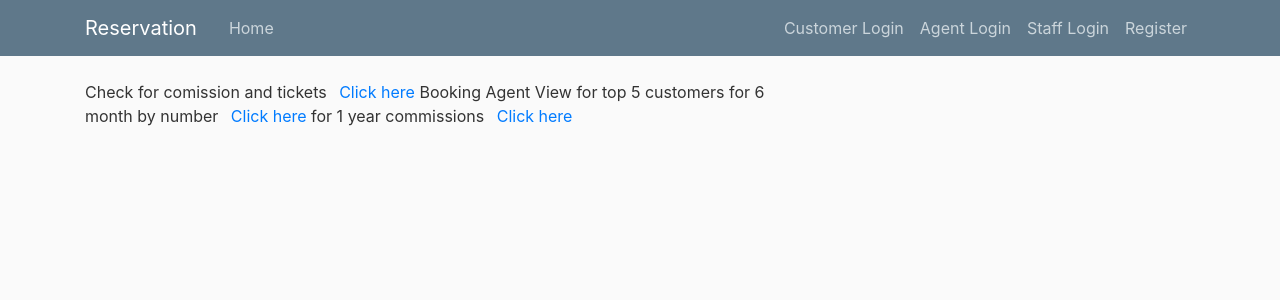
After one commit to Vin2113/New_Reservation_System, a Flask app: page /agent_profile in a window 1280 px wide. The commit adds this page. Shown: the top 300 px of the page. Run offline with Flask 2, Linux system fonts and the light colour scheme; some libraries are stand-ins or nearby versions.

Commit message:
merge success

```diff
--- a/Systems/Routes.py
+++ b/Systems/Routes.py
@@ -132,7 +132,7 @@ def agent_login():
         if account[0] != str_email and bcrypt.check_password_hash(account[1], form.password.data) and id == account[2]:
             session['type'] = 'agent'
             session['loggedin'] = True
-            session['customer'] = account[0]
+            session['agent'] = account[0]
             session['password'] = account[1]
             flash('Login Successful', 'success')
             return redirect(url_for('home'))
@@ -176,12 +176,12 @@ def logout():
     # Remove session data, this will log the user out
     if session['type'] == 'customer':
         session.pop('loggedin', None)
-        session.pop('email', None)
+        session.pop('customer', None)
         session.pop('password', None)
         session.pop('type', None)
     elif session['type'] == 'agent':
         session.pop('loggedin', None)
-        session.pop('email', None)
+        session.pop('agent', None)
         session.pop('password', None)
         session.pop('type', None)
     elif session['type'] == 'staff':
@@ -198,7 +198,7 @@ def logout():
 # Redirect to login page
     return redirect(url_for('home'))
 
-@app.route('/customer_purchase', methods = ["GET", 'Post'])
+@app.route('/customer_purchase', methods = ["GET", 'POST'])
 def purchase():
     if session['loggedin'] == True and session['customer'] != None:
         with model.customer_connection.cursor(pymysql.cursors.DictCursor) as mycursor:
@@ -210,3 +210,55 @@ def purchase():
             mycursor.execute(query)
             model.customer_connection.commit()
             mycursor.close()
+
+@app.route('/customer_profile', methods = ['GET', 'POST'])
+def customer_account():
+    #pulling spending
+    with model.customer_connection.cursor(pymysql.cursors.DictCursor) as mycursor:
+        query = f"Select sum(price) as spending "\
+                "from flight inner join " \
+                "Select * From purchases natural join ticket) as T on flight.flight_num = T.flight_num "\
+                 f"Where customer_email = {session['customer']};"
+        mycursor.execute(query)
+        data = mycursor.fetchall()
+        print(data)
+        mycursor.close()
+
+@app.route('/agent_profile', methods = ['GET', 'POST'])
+def agent_account():
+    return render_template('agent_profile.html')
+    # Booking Agent View for most recent 30 day commissions and number of tickets
+    with model.agent_connection.cursor(pymysql.cursors.DictCursor) as mycursor:
+        query_1 = f"Select sum(price * .1) as commissions, count(ticket_id) as tickets, avg(commissions) as avg_commissions" \
+                f"from flight inner join(Select *" \
+                f"From booking_agent natural join purchases natural join ticket) as T on flight.flight_num = T.flight_num" \
+                f"Where purchase_date > Date_Sub(curdate(), INTERVAL 30 DAY) and email = {session['agent']};"
+        mycursor.execute(query)
+        data = mycursor.fetchall()
+        print(data)
+        mycursor.close()
+    # Booking Agent View for top 5 customers for 6 month by number
+        query_2 = "Create View top_5_customer_by_number as" \
+                "Select customer_email, count(ticket_id) as number_of_tickets" \
+                "from flight inner join (Select * From booking_agent natural join purchases natural join ticket) as T on flight.flight_num = T.flight_num" \
+                f"Where purchase_date > Date_Sub(curdate(), INTERVAL 6 MONTH) and email = {session['agent']}" \
+                "group by customer_email" \
+                "LIMIT 5;"
+
+    # for 1 year commissions
+        query_3 = f'''Create View top_5_customer_by_commission as
+        Select customer_email, sum(price * .1) as commissions
+        from flight inner join
+        (Select *
+        From booking_agent natural join purchases natural join ticket) as T on flight.flight_num = T.flight_num
+        Where purchase_date > Date_Sub(curdate(), INTERVAL 1 YEAR) and email = {session['agent']}
+        group by customer_email
+        LIMIT 5;
+        '''
+    available_airlines =  mycursor.execute(f'''Select
+    email, count(airline_name)
+    from booking_agent_work_for
+    where
+    email = {session['agent']}''').fetchall()
+
+# @app.route('/staff_profile', methods = ['GET', 'POST'])
--- a/Systems/templates/Agent_Login.html
+++ b/Systems/templates/Agent_Login.html
@@ -4,7 +4,7 @@
     <form method="POST" action="">
       {{ form.hidden_tag() }}
       <fieldset class = 'form-group'>
-        <legend class = 'border-bottom mb-4' > Login </legend>
+        <legend class = 'border-bottom mb-4' > Agent Login </legend>
         <div class ='form-group'>
           {{ form.email.label(class="form-control-label") }}
             {% if form.email.errors %}
@@ -57,7 +57,7 @@
   </div>
   <div class = 'border-top pt-3'>
     <small class='text-mute'>
-      Register as a Booking Agent <a class = 'ml-2' href="{{ url_for('register') }}">Register Here</a>
+      Register as a Booking Agent <a class = 'ml-2' href="{{ url_for('agent_register') }}">Register Here</a>
     </small>
 
   </div>
--- a/Systems/templates/Staff_login.html
+++ b/Systems/templates/Staff_login.html
@@ -4,7 +4,7 @@
     <form method="POST" action="">
       {{ form.hidden_tag() }}
       <fieldset class = 'form-group'>
-        <legend class = 'border-bottom mb-4' > Login </legend>
+        <legend class = 'border-bottom mb-4' > Staff Login </legend>
         <div class ='form-group'>
           {{ form.name.label(class="form-control-label") }}
             {% if form.name.errors %}
--- /dev/null
+++ b/Systems/templates/agent_profile.html
@@ -0,0 +1,8 @@
+{% extends "Layout.html" %}
+{% block content %}
+</body>
+Check for comission and tickets <a class = 'ml-2' href="{{ url_for('agent_account') }}">Click here</a>
+Booking Agent View for top 5 customers for 6 month by number <a class = 'ml-2' href="{{ url_for('agent_account') }}">Click here</a>
+for 1 year commissions <a class = 'ml-2' href="{{ url_for('agent_account') }}">Click here</a>
+</body>
+{% endblock content %}
```
